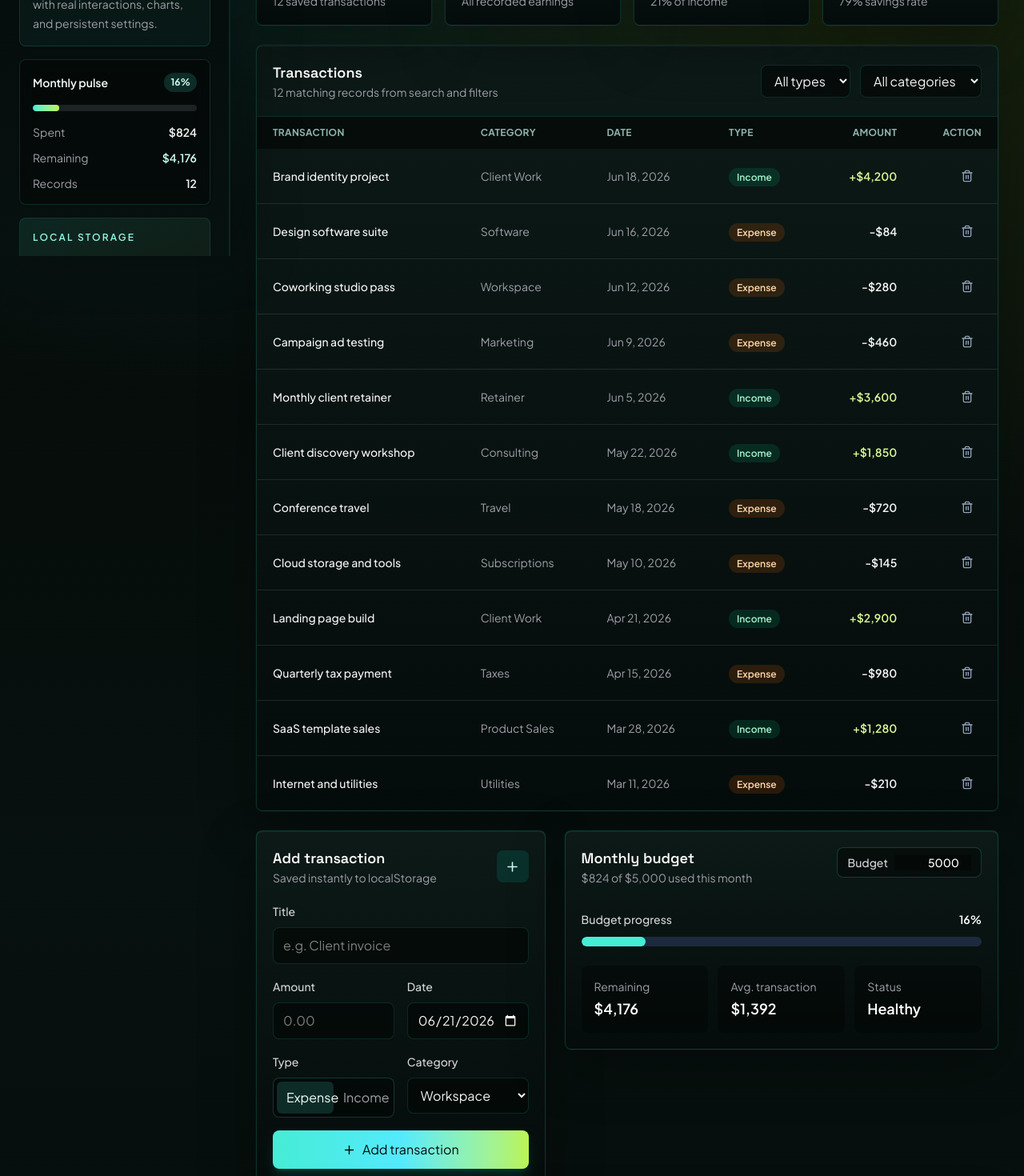
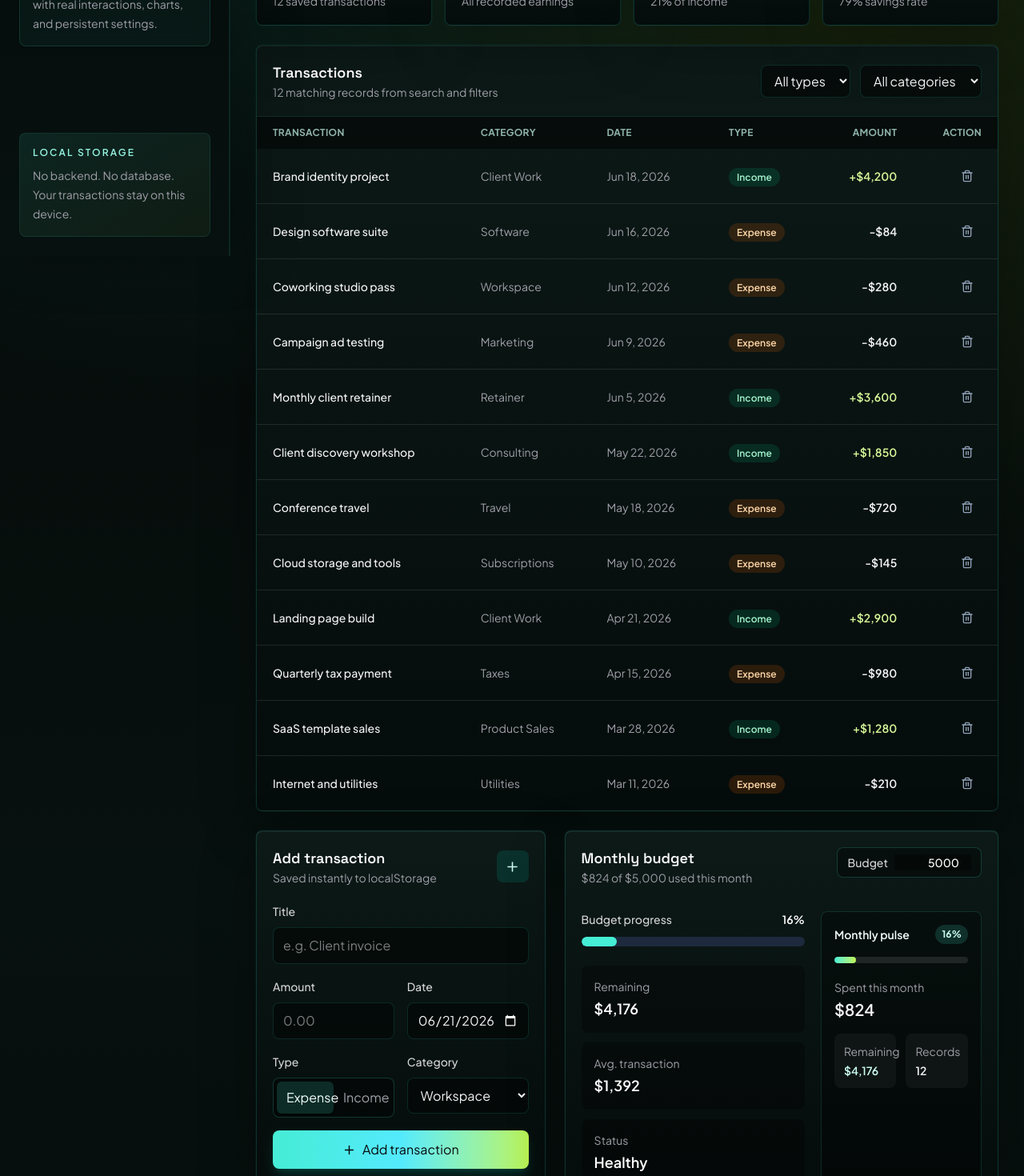
Before and after one commit to shivam21bb106/Personal-Finance-Tracker, a React (Vite) app: page / in a window 1280 px wide. Shown: the part 480-1950 px from the top of the page at 80% size. Built offline with nearby package versions, Linux system fonts and the light colour scheme.

Commit message:
Move monthly pulse into budget panel

```diff
--- a/src/App.tsx
+++ b/src/App.tsx
@@ -554,49 +554,6 @@ function App() {
               </p>
             </div>
 
-            <div className="mt-4 rounded-lg border border-emerald-900/10 bg-white/55 p-4 shadow-sm backdrop-blur dark:border-teal-300/15 dark:bg-black/30">
-              <div className="flex items-center justify-between gap-3">
-                <p className="text-sm font-semibold dark:text-teal-50">
-                  Monthly pulse
-                </p>
-                <span className="rounded-full bg-teal-100 px-2 py-1 text-xs font-bold text-teal-800 dark:bg-teal-300/15 dark:text-teal-100">
-                  {budgetProgress}%
-                </span>
-              </div>
-              <div className="mt-4 h-2 overflow-hidden rounded-full bg-slate-200 dark:bg-white/10">
-                <div
-                  className="h-full rounded-full bg-gradient-to-r from-teal-300 to-lime-300"
-                  style={{ width: `${budgetProgress}%` }}
-                />
-              </div>
-              <div className="mt-4 grid gap-3 text-sm">
-                <div className="flex items-center justify-between">
-                  <span className="text-slate-500 dark:text-zinc-400">
-                    Spent
-                  </span>
-                  <span className="font-semibold dark:text-zinc-100">
-                    {formatCurrency(currentMonthExpense)}
-                  </span>
-                </div>
-                <div className="flex items-center justify-between">
-                  <span className="text-slate-500 dark:text-zinc-400">
-                    Remaining
-                  </span>
-                  <span className="font-semibold text-teal-700 dark:text-teal-100">
-                    {formatCurrency(budgetRemaining)}
-                  </span>
-                </div>
-                <div className="flex items-center justify-between">
-                  <span className="text-slate-500 dark:text-zinc-400">
-                    Records
-                  </span>
-                  <span className="font-semibold dark:text-zinc-100">
-                    {transactions.length}
-                  </span>
-                </div>
-              </div>
-            </div>
-
             <div className="mt-auto pt-4">
               <div className="rounded-lg border border-teal-300/10 bg-gradient-to-br from-teal-300/10 to-lime-300/5 p-4">
                 <p className="text-xs font-semibold uppercase tracking-[0.18em] text-teal-700 dark:text-teal-200">
@@ -977,7 +934,8 @@ function App() {
                   </label>
                 </div>
 
-                <div className="mt-8">
+                <div className="mt-8 grid gap-5 lg:grid-cols-[1fr_0.72fr]">
+                  <div>
                     <div className="flex items-center justify-between text-sm">
                       <span className="font-medium text-slate-600 dark:text-zinc-300">
                         Budget progress
@@ -996,7 +954,7 @@ function App() {
                         style={{ width: `${budgetProgress}%` }}
                       />
                     </div>
-                  <div className="mt-6 grid gap-3 sm:grid-cols-3">
+                    <div className="mt-6 grid gap-3 sm:grid-cols-3 lg:grid-cols-1 2xl:grid-cols-3">
                       <div className="rounded-lg bg-emerald-50/60 p-4 dark:bg-black/35">
                         <p className="text-sm text-slate-500 dark:text-zinc-400">
                           Remaining
@@ -1029,6 +987,52 @@ function App() {
                               ? 'Watch'
                               : 'Healthy'}
                         </p>
+                      </div>
+                    </div>
+                  </div>
+
+                  <div className="rounded-lg border border-emerald-900/10 bg-emerald-50/60 p-4 dark:border-teal-300/15 dark:bg-black/35">
+                    <div className="flex items-center justify-between gap-3">
+                      <p className="text-sm font-semibold dark:text-teal-50">
+                        Monthly pulse
+                      </p>
+                      <span className="rounded-full bg-teal-100 px-2 py-1 text-xs font-bold text-teal-800 dark:bg-teal-300/15 dark:text-teal-100">
+                        {budgetProgress}%
+                      </span>
+                    </div>
+                    <div className="mt-4 h-2 overflow-hidden rounded-full bg-slate-200 dark:bg-white/10">
+                      <div
+                        className="h-full rounded-full bg-gradient-to-r from-teal-300 to-lime-300"
+                        style={{ width: `${budgetProgress}%` }}
+                      />
+                    </div>
+                    <div className="mt-5 grid gap-4 text-sm">
+                      <div>
+                        <p className="text-slate-500 dark:text-zinc-400">
+                          Spent this month
+                        </p>
+                        <p className="mt-1 text-xl font-semibold dark:text-zinc-100">
+                          {formatCurrency(currentMonthExpense)}
+                        </p>
+                      </div>
+                      <div className="grid grid-cols-2 gap-3">
+                        <div className="rounded-lg bg-white/55 p-3 dark:bg-white/[0.04]">
+                          <p className="text-slate-500 dark:text-zinc-400">
+                            Remaining
+                          </p>
+                          <p className="mt-1 font-semibold text-teal-700 dark:text-teal-100">
+                            {formatCurrency(budgetRemaining)}
+                          </p>
+                        </div>
+                        <div className="rounded-lg bg-white/55 p-3 dark:bg-white/[0.04]">
+                          <p className="text-slate-500 dark:text-zinc-400">
+                            Records
+                          </p>
+                          <p className="mt-1 font-semibold dark:text-zinc-100">
+                            {transactions.length}
+                          </p>
+                        </div>
+                      </div>
                     </div>
                   </div>
                 </div>
```
Lines whose indentation alone changed are shown as unchanged.
